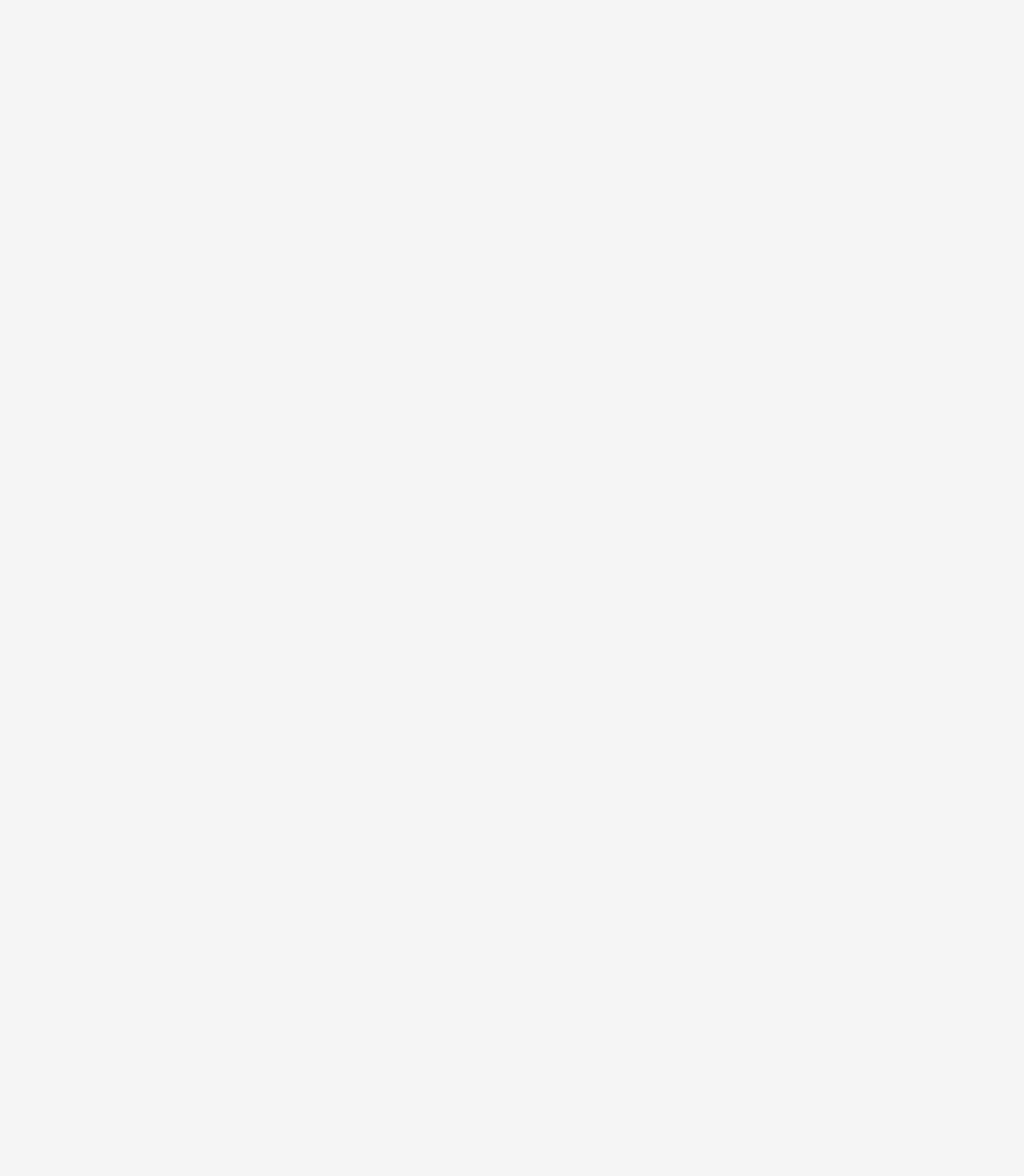
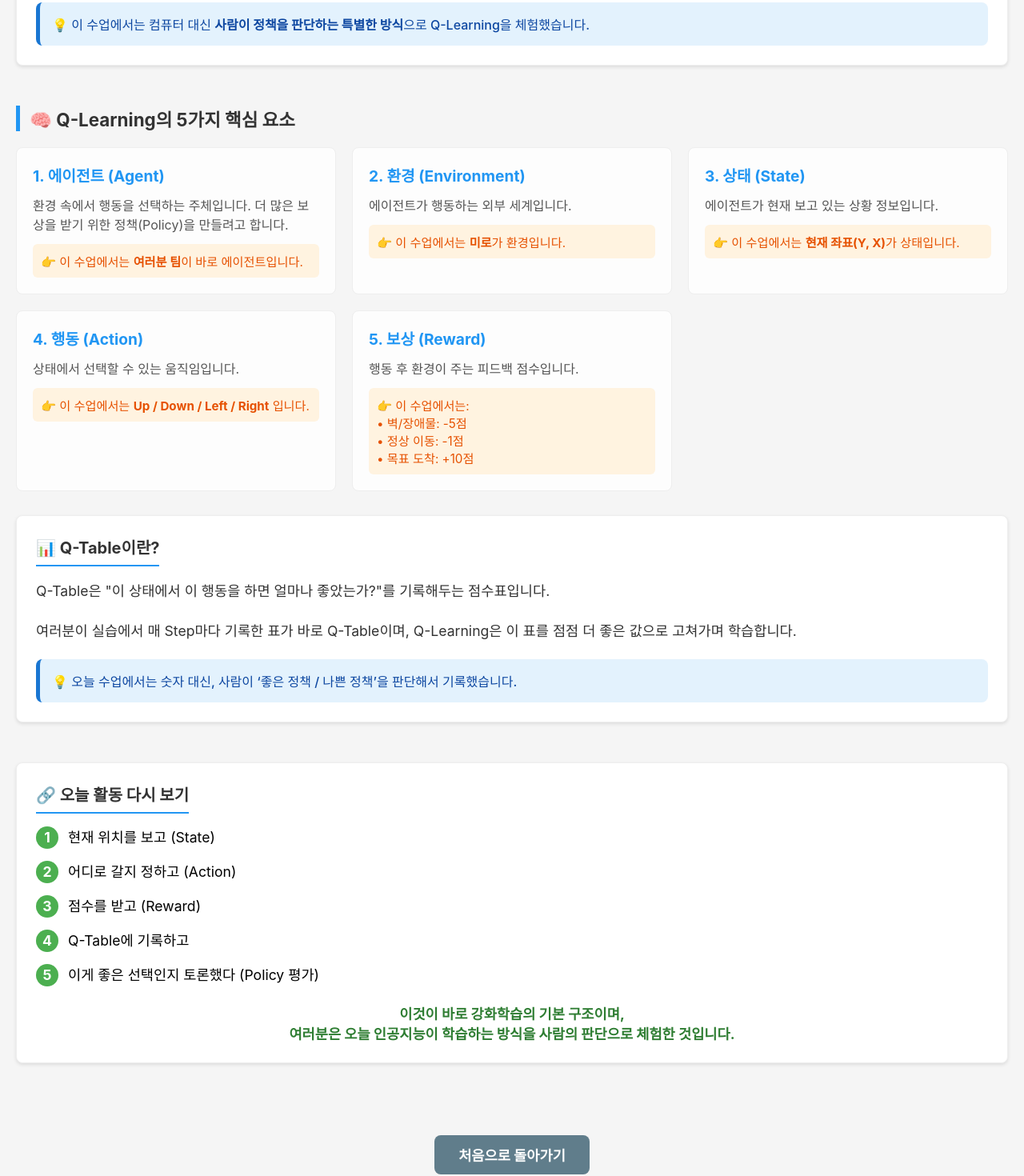
Before and after one commit to soyoon19/miro, a React (Vite) app: page /theory in a window 1280 px wide. Shown: the part 560-2030 px from the top of the page at 80% size. Before the commit the page ends 800 px from the top, so only its background shows below. Built offline with nearby package versions, Linux system fonts and the light colour scheme.

Commit message:
ResultPage 추가

```diff
--- a/src/pages/result/ResultPage.tsx
+++ b/src/pages/result/ResultPage.tsx
@@ -45,7 +45,7 @@ const ResultPage = () => {
             title="게임 결과"
             headerContent={
                 summary.teamName ? (
-                    <div style={{ textAlign: 'center', color: '#ffffffff', marginTop: '4px' }}>
+                    <div style={{ textAlign: 'center', color: '#ffffffff', marginTop: '4px', fontWeight: 'bold' }}>
                         Team: {summary.teamName}
                     </div>
                 ) : null
--- /dev/null
+++ b/src/pages/theory/TheoryPage.css
@@ -0,0 +1,161 @@
+.theory-container {
+    display: flex;
+    flex-direction: column;
+    gap: 30px;
+    padding: 20px 0 60px 0;
+}
+
+.theory-section-title {
+    font-size: 1.4rem;
+    color: #333;
+    margin-bottom: 20px;
+    border-left: 5px solid #2196F3;
+    padding-left: 12px;
+}
+
+/* Summary Card */
+.summary-card-content {
+    line-height: 1.8;
+    color: #444;
+    font-size: 1.1rem;
+}
+
+/* Definition Card */
+.definition-text {
+    font-size: 1.1rem;
+    line-height: 1.7;
+    margin-bottom: 20px;
+    color: #333;
+}
+
+.highlight-box {
+    background-color: #e3f2fd;
+    padding: 15px;
+    border-radius: 8px;
+    border-left: 5px solid #1976d2;
+    font-weight: 500;
+    color: #0d47a1;
+}
+
+/* Core Elements Grid */
+.core-elements-grid {
+    display: grid;
+    grid-template-columns: repeat(auto-fit, minmax(300px, 1fr));
+    gap: 20px;
+}
+
+.element-card {
+    background: #fdfdfd;
+    border: 1px solid #eee;
+    padding: 20px;
+    border-radius: 8px;
+    transition: transform 0.2s;
+}
+
+.element-card:hover {
+    transform: translateY(-2px);
+    box-shadow: 0 4px 8px rgba(0, 0, 0, 0.05);
+}
+
+.element-header {
+    font-size: 1.2rem;
+    font-weight: bold;
+    color: #2196F3;
+    margin-bottom: 12px;
+    display: flex;
+    align-items: center;
+    gap: 8px;
+}
+
+.element-desc {
+    color: #555;
+    margin-bottom: 12px;
+    line-height: 1.5;
+}
+
+.element-context {
+    background: #fff3e0;
+    padding: 10px;
+    border-radius: 6px;
+    font-size: 0.95rem;
+    color: #e65100;
+}
+
+/* Connection List */
+.connection-list {
+    list-style: none;
+    padding: 0;
+    counter-reset: connection-counter;
+}
+
+.connection-list li {
+    position: relative;
+    padding-left: 40px;
+    margin-bottom: 15px;
+    line-height: 1.6;
+    font-size: 1.1rem;
+}
+
+.connection-list li::before {
+    counter-increment: connection-counter;
+    content: counter(connection-counter);
+    position: absolute;
+    left: 0;
+    top: 50%;
+    transform: translateY(-50%);
+    width: 28px;
+    height: 28px;
+    background: #4caf50;
+    color: white;
+    border-radius: 50%;
+    display: flex;
+    align-items: center;
+    justify-content: center;
+    font-weight: bold;
+}
+
+.connection-summary {
+    margin-top: 20px;
+    font-size: 1.1rem;
+    font-weight: bold;
+    text-align: center;
+    color: #2e7d32;
+}
+
+/* Footer Buttons */
+.theory-footer {
+    display: flex;
+    justify-content: center;
+    gap: 20px;
+    margin-top: 40px;
+}
+
+.btn-home {
+    background-color: #607d8b;
+    color: white;
+    padding: 12px 30px;
+    border-radius: 8px;
+    text-decoration: none;
+    font-size: 1.1rem;
+    font-weight: bold;
+    transition: background 0.2s;
+}
+
+.btn-home:hover {
+    background-color: #455a64;
+}
+
+.btn-restart {
+    background-color: #2196F3;
+    color: white;
+    padding: 12px 30px;
+    border-radius: 8px;
+    text-decoration: none;
+    font-size: 1.1rem;
+    font-weight: bold;
+    transition: background 0.2s;
+}
+
+.btn-restart:hover {
+    background-color: #1976D2;
+}
--- a/src/pages/theory/TheoryPage.tsx
+++ b/src/pages/theory/TheoryPage.tsx
@@ -1,26 +1,116 @@
+import React from 'react';
 import { Link } from 'react-router-dom';
 import PageLayout from '../../components/layout/PageLayout';
+import { Card } from '../../components/ui/Card';
+import './TheoryPage.css';
 
 const TheoryPage = () => {
     return (
-        <PageLayout title="강화학습 개념">
-            <div style={{ textAlign: 'center', padding: '50px', background: 'white', borderRadius: '8px', boxShadow: '0 2px 4px rgba(0,0,0,0.1)' }}>
-                <h2>🚧 준비 중입니다</h2>
-                <p style={{ margin: '20px 0', color: '#666' }}>Q-Learning 및 강화학습 이론 설명 페이지가 개발 중입니다.</p>
-                <Link
-                    to="/"
-                    style={{
-                        display: 'inline-block',
-                        padding: '10px 20px',
-                        backgroundColor: '#4CAF50',
-                        color: 'white',
-                        textDecoration: 'none',
-                        borderRadius: '4px',
-                        fontWeight: 'bold'
-                    }}
-                >
-                    처음으로 돌아가기
-                </Link>
+        <PageLayout title="Q-Learning 개념 정리">
+            <div className="theory-container">
+
+                {/* Section A: Summary */}
+                <Card title="🎯 방금 여러분이 한 활동은 인공지능의 학습 방법 중 하나입니다">
+                    <div className="summary-card-content">
+                        <p>여러분은 미로를 탐험하면서 <strong>상태를 보고</strong>, <strong>행동을 선택하고</strong>, <strong>보상을 받고</strong>, 그 결과를 기록하고 어떤 선택이 좋은지 토론했습니다.</p>
+                        <p>이 과정이 바로 <strong>Q-Learning</strong>이라는 강화학습 방법의 핵심입니다.</p>
+                    </div>
+                </Card>
+
+                {/* Section B: Definition */}
+                <Card title="📘 Q-Learning이란?">
+                    <p className="definition-text">
+                        Q-Learning은 에이전트가 환경과 상호작용하면서 <strong>Q-Table(점수표)</strong>을 계속 업데이트하여
+                        "어떤 상태에서 어떤 행동이 좋은지"를 학습하는 <strong>강화학습(Reinforcement Learning)</strong> 알고리즘입니다.
+                    </p>
+                    <p className="definition-text">
+                        이 학습 방법은 정답이 주어지지 않고, 직접 해보고(시행착오) 보상을 통해 배우는 방식입니다.
+                    </p>
+                    <div className="highlight-box">
+                        💡 이 수업에서는 컴퓨터 대신 <strong>사람이 정책을 판단하는 특별한 방식</strong>으로 Q-Learning을 체험했습니다.
+                    </div>
+                </Card>
+
+                {/* Section C: Core Elements */}
+                <section>
+                    <h3 className="theory-section-title">🧠 Q-Learning의 5가지 핵심 요소</h3>
+                    <div className="core-elements-grid">
+                        <div className="element-card">
+                            <div className="element-header">1. 에이전트 (Agent)</div>
+                            <div className="element-desc">환경 속에서 행동을 선택하는 주체입니다. 더 많은 보상을 받기 위한 정책(Policy)을 만들려고 합니다.</div>
+                            <div className="element-context">👉 이 수업에서는 <strong>여러분 팀</strong>이 바로 에이전트입니다.</div>
+                        </div>
+
+                        <div className="element-card">
+                            <div className="element-header">2. 환경 (Environment)</div>
+                            <div className="element-desc">에이전트가 행동하는 외부 세계입니다.</div>
+                            <div className="element-context">👉 이 수업에서는 <strong>미로</strong>가 환경입니다.</div>
+                        </div>
+
+                        <div className="element-card">
+                            <div className="element-header">3. 상태 (State)</div>
+                            <div className="element-desc">에이전트가 현재 보고 있는 상황 정보입니다.</div>
+                            <div className="element-context">👉 이 수업에서는 <strong>현재 좌표(Y, X)</strong>가 상태입니다.</div>
+                        </div>
+
+                        <div className="element-card">
+                            <div className="element-header">4. 행동 (Action)</div>
+                            <div className="element-desc">상태에서 선택할 수 있는 움직임입니다.</div>
+                            <div className="element-context">👉 이 수업에서는 <strong>Up / Down / Left / Right</strong> 입니다.</div>
+                        </div>
+
+                        <div className="element-card">
+                            <div className="element-header">5. 보상 (Reward)</div>
+                            <div className="element-desc">행동 후 환경이 주는 피드백 점수입니다.</div>
+                            <div className="element-context">
+                                👉 이 수업에서는:<br />
+                                • 벽/장애물: -5점<br />
+                                • 정상 이동: -1점<br />
+                                • 목표 도착: +10점
+                            </div>
+                        </div>
+                    </div>
+                </section>
+
+                {/* Section D: Q-Table */}
+                <Card title="📊 Q-Table이란?">
+                    <p className="definition-text">
+                        Q-Table은 "이 상태에서 이 행동을 하면 얼마나 좋았는가?"를 기록해두는 점수표입니다.
+                    </p>
+                    <p className="definition-text">
+                        여러분이 실습에서 매 Step마다 기록한 표가 바로 Q-Table이며, Q-Learning은 이 표를 점점 더 좋은 값으로 고쳐가며 학습합니다.
+                    </p>
+                    <div className="highlight-box">
+                        💡 오늘 수업에서는 숫자 대신, 사람이 ‘좋은 정책 / 나쁜 정책’을 판단해서 기록했습니다.
+                    </div>
+                </Card>
+
+                {/* Section E: Connection */}
+                <Card title="🔗 오늘 활동 다시 보기">
+                    <ul className="connection-list">
+                        <li>현재 위치를 보고 (State)</li>
+                        <li>어디로 갈지 정하고 (Action)</li>
+                        <li>점수를 받고 (Reward)</li>
+                        <li>Q-Table에 기록하고</li>
+                        <li>이게 좋은 선택인지 토론했다 (Policy 평가)</li>
+                    </ul>
+                    <div className="connection-summary">
+                        이것이 바로 강화학습의 기본 구조이며,<br />
+                        여러분은 오늘 인공지능이 학습하는 방식을 사람의 판단으로 체험한 것입니다.
+                    </div>
+                </Card>
+
+                {/* Section F: Footer Buttons */}
+                <div className="theory-footer">
+                    <Link to="/" className="btn-home">
+                        처음으로 돌아가기
+                    </Link>
+                    {/* 선택 사항: 다시 실습하기 버튼 */}
+                    {/* <Link to="/play" className="btn-restart">
+                        다시 실습하기
+                    </Link> */}
+                </div>
+
             </div>
         </PageLayout>
     );
```
